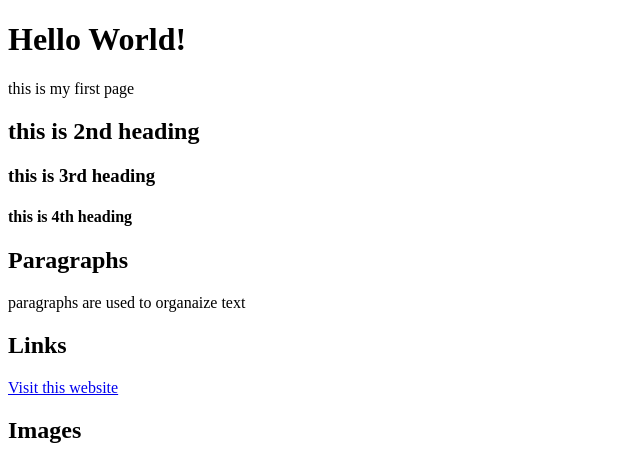
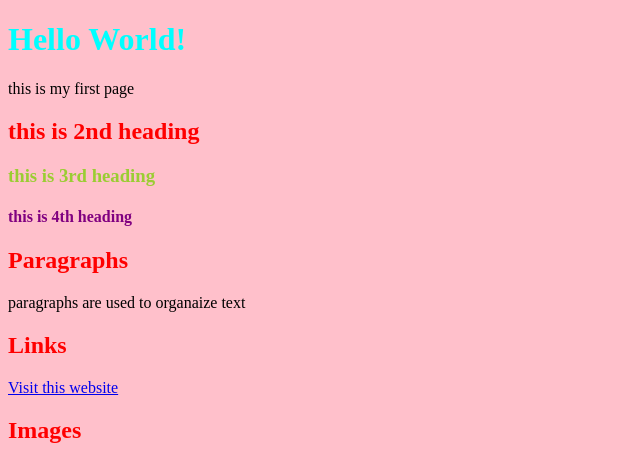
Before and after one commit to Ayeshaimran67/web_mobile_dev, a plain HTML site: page helloworld.html in a window 1280 px wide. Shown: the top 461 px of the page, without its empty margins (0-640 px from the left). Drawn offline with Linux system fonts and the light colour scheme.

Commit message:
css file

```diff
--- a/helloworld.html
+++ b/helloworld.html
@@ -4,6 +4,7 @@
     <title>
         My first page
     </title>
+    <link rel="stylesheet" href = "mystyles.css">
 </head>
 <body>
     <h1>
--- /dev/null
+++ b/mystyles.css
@@ -0,0 +1,5 @@
+body{background-color: pink;}
+h1{color: aqua;}
+h2{color: red;}
+h3{color: yellowgreen;}
+h4{color: purple;}
```
